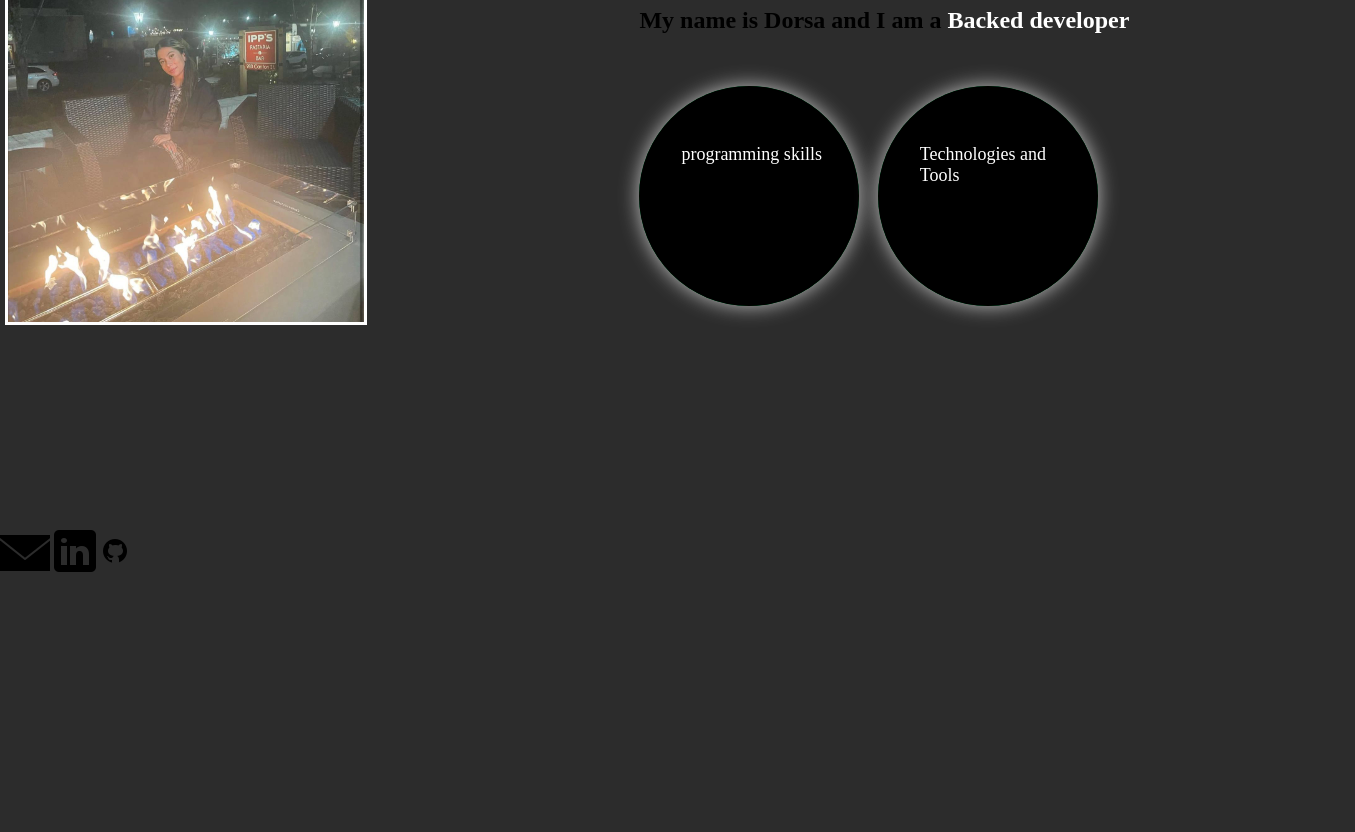
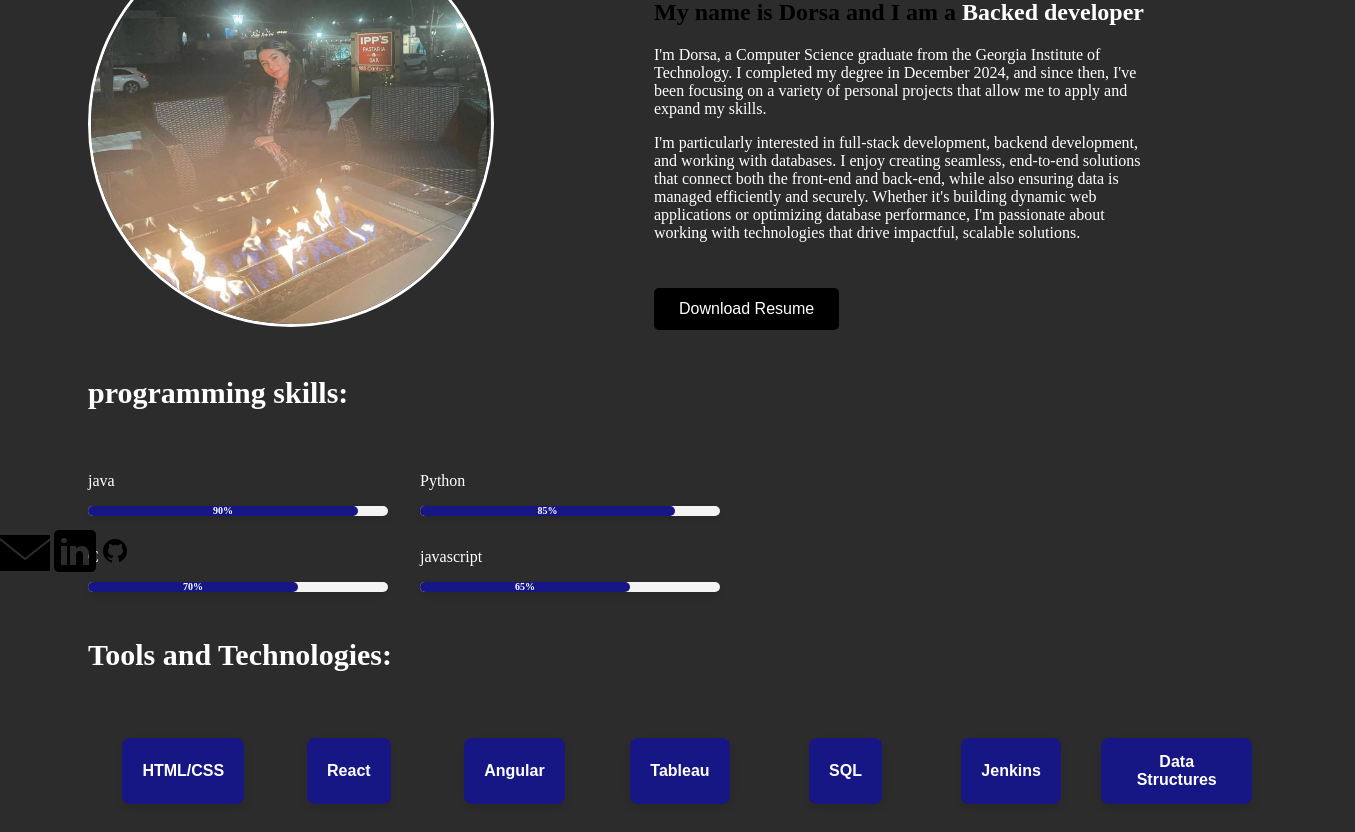
Before and after one commit to dorsaaj/dorsaaj.github.io, a React (Create React App) app: page / in a window 1280 px wide. Shown: the part 220-1052 px from the top of the page, 1355 px wide, since content can reach past the window. Before the commit the page ends 800 px from the top, so only its background shows below. Built offline with nearby package versions, Linux system fonts and the light colour scheme.

Commit message:
changed the design

```diff
--- a/src/App.js
+++ b/src/App.js
@@ -2,7 +2,6 @@ import React, { Component } from 'react';
 import Navbar from './components/navbar/Navbar';
 import { BrowserRouter as Router, Route, Routes } from 'react-router-dom';
 import Header from './components/Header/Header';
-import AboutMe from './components/about-me /aboutMe';
 import ContactMe from './components/contact-me/contactMe';
 import Footer from './components/footer /Footer';
 import './App.css';
@@ -16,7 +15,6 @@ const App = () => {
       <Navbar /> {/* Navbar component */}
       <Routes>
         <Route path="/" element={<Header />} /> {/* Default route */}
-        <Route path="/aboutMe" element={<AboutMe/>} /> {/* Route for About Me */}
         <Route path="/contactMe" element={<ContactMe/>} />
       </Routes>
       <Footer/>
--- a/src/components/Header/Header.jsx
+++ b/src/components/Header/Header.jsx
@@ -2,31 +2,76 @@ import React, { useState, useEffect } from 'react';
 import dorsa from '../../images/dorsa.jpg';
 import './header.css';
 import Try from './../try /Try';
-
+import Introduction from '../introduction/Introduction';
 const Header = () => {
-  const texts = ["full stack developer", "Backed developer", "Front-end developer"];
+  const texts = ["Fullstack developer", "Backed developer", "Front-end developer"];
   const [currentIndex, setCurrentIndex] = useState(0);
 
   useEffect(() => {
     const intervalId = setInterval(() => {
       setCurrentIndex((prevIndex) => (prevIndex + 1) % texts.length);
-    }, 5000); // Change text every 5 seconds
+    }, 3000); // Change text every 5 seconds
 
     return () => clearInterval(intervalId);
   }, []);
 
   return (
     <div className="header-container">
+      <div className="main-head">
         <img src={dorsa} alt="dorsa pic" className="main-image" />
-      <div className="elements-container">
+        <div className="elements-container">
         <div className='text-container'>
         <h1>Hello and Welcome to my Website!</h1>
         <h2>
           My name is Dorsa and I am a <span className="dynamic-text">{texts[currentIndex]}</span>
         </h2>
+        <div className='text-div'>
+        <p className='paragraph'> I'm Dorsa, a Computer Science graduate from the Georgia Institute of Technology. I completed my degree in December 2024, and since then, I've been focusing on a variety of personal projects that allow me to apply and expand my skills.</p>
+        <p className='paragraph'>I'm particularly interested in full-stack development, backend development, and working with databases. I enjoy creating seamless, end-to-end solutions that connect both the front-end and back-end, while also ensuring data is managed efficiently and securely. Whether it's building dynamic web applications or optimizing database performance, I'm passionate about working with technologies that drive impactful, scalable solutions.</p>
         </div>
-        <div className='try-container'><Try/> </div>
+
+        </div>
+        <button
+        className="download-button"
+          onClick={() => window.location.href = 'Dorsa_resume.pdf'}
+          >
+            Download Resume
+            </button>
+        </div>
       </div>
+      <div className='skills-main'>
+        <p className='Programming-skill'><strong>programming skills:</strong></p>
+        <div className='row1'>
+        <div><p > java</p><div class="progress-container">
+        <div class="progress-bar-java">90%</div></div>
+        </div>
+        <div><p >Python</p><div class="progress-container">
+        <div class="progress-bar-python">85%</div></div>
+        </div>
+        </div>
+        <div className='row2'>
+        <div><p >C</p><div class="progress-container">
+        <div class="progress-bar-c">70%</div></div>
+        </div>
+        <div><p >javascript</p><div class="progress-container">
+        <div class="progress-bar-javascript">65%</div></div>
+        </div>
+        </div>
+        <p className='Programming-skill'><strong>Tools and Technologies:</strong></p>
+        <div class="tools-container">
+          <button class="tool-button">HTML/CSS</button>
+          <button class="tool-button">React</button>
+            <button class="tool-button">Angular</button>
+          <button class="tool-button">Tableau</button>
+          <button class="tool-button">SQL</button>
+          <button class="tool-button">Jenkins</button>
+          <button class="tool-button">Data Structures</button>
+        </div>
+
+
+      </div>
+
+
     </div>
   );
 }
--- a/src/components/Header/header.css
+++ b/src/components/Header/header.css
@@ -6,13 +6,11 @@
     border-color: white; /* Set border color to red */
     border-style: solid; /* Add border style */
     align-self: center; /* Center the image within the container */
+    border-radius: 50%;
   }
-  .header-container {
+  .main-head{
     display: flex;
     flex-direction: row;
-    gap:7rem;
-    align-items: center;
-    justify-content: center;
 
   }
 
@@ -38,6 +36,9 @@
     background-color: #2c2c2c; /* Set background color */
 
   }
+  .paragraph {
+    color:white;
+  }
 
   /* Text styling */
   .elements-container h1 {
@@ -55,6 +56,141 @@
   .header-container {
     margin-left: 5rem;
   }
+    .download-button {
+    background-color: black;
+    color: white;
+    padding: 12px 25px;
+    border: 5px;
+    border-color: white;
+    text-align: center;
+    font-size: 16px;
+    margin-top: -40px;
+    border-radius: 5px;
+    cursor: pointer;
+  }
+  .try-container{
+    margin-top: 20px;
+  }
+  .header-container {
+    display: flex;
+    flex-direction: column;
+    gap:1rem;
+  }
+      /* Container of the progress bar */
+      .progress-container {
+        width: 300px;  /* Full width */
+        background-color: #f3f3f3;  /* Light grey background */
+        border-radius: 10px;  /* Rounded corners */
+        box-shadow: 0 4px 6px rgba(0, 0, 0, 0.1);
+      }
+
+      /* Actual progress bar */
+      .progress-bar-java {
+        height: 10px;  /* Height of the progress bar */
+        width: 90%;  /* Set width to 90% for 90% completion */
+        background-color: #161684;  /* Green color */
+        border-radius: 10px;
+        text-align: center;
+        line-height: 10px;  /* Vertically centers the text */
+        color: white;  /* White text */
+        font-weight: bold;  /* Bold text */
+        font-size: x-small;
+
+      }
+      .progress-bar-python {
+        height: 10px;  /* Height of the progress bar */
+        width: 85%;  /* Set width to 90% for 90% completion */
+        background-color: #161684;  /* Green color */
+        border-radius: 10px;
+        text-align: center;
+        line-height: 10px;  /* Vertically centers the text */
+        color: white;  /* White text */
+        font-weight: bold;  /* Bold text */
+        font-size: x-small;
+
+      }
+      .progress-bar-c {
+        height: 10px;  /* Height of the progress bar */
+        width: 70%;  /* Set width to 90% for 90% completion */
+        background-color: #161684;  /* Green color */
+        border-radius: 10px;
+        text-align: center;
+        line-height: 10px;  /* Vertically centers the text */
+        color: white;  /* White text */
+        font-weight: bold;  /* Bold text */
+        font-size: x-small;
+
+      }
+      .progress-bar-javascript {
+        height: 10px;  /* Height of the progress bar */
+        width: 70%;  /* Set width to 90% for 90% completion */
+        background-color: #161684;  /* Green color */
+        border-radius: 10px;
+        text-align: center;
+        line-height: 10px;  /* Vertically centers the text */
+        color: white;  /* White text */
+        font-weight: bold;  /* Bold text */
+        font-size: x-small;
+
+      }
+      .skills-main p{
+        color: white;
+      }
+      .skills-main{
+        display: flex;
+        flex-direction: column;
+        gap:1rem;
+      }
+
+
+      .Programming-skill{
+        font-size: 30px;
+        color: white;
+      }
+ .row1{
+  display: flex;
+  flex-direction: row;
+  gap:2rem;
+ }
+ .row2{
+  display: flex;
+  flex-direction: row;
+  gap:2rem;
+ }
+ /* Container for the buttons */
+.tools-container {
+  display: grid;
+  grid-template-columns: repeat(auto-fit, minmax(150px, 1fr));
+  gap: 15px;
+  padding: 20px;
+  justify-items: center;
+}
+.text-div{
+  height: 250px;
+  width:500px;
+}
+
+/* Style for the buttons */
+.tool-button {
+  background: #161684;
+  border: none;
+  border-radius: 8px;
+  color: white;
+  font-size: 16px;
+  font-weight: bold;
+  padding: 15px 20px;
+  text-align: center;
+  cursor: pointer;
+  transition: transform 0.2s ease, box-shadow 0.2s ease;
+  box-shadow: 0px 4px 8px rgba(0, 0, 0, 0.1);
+}
+
+/* Hover effect for the buttons */
+.tool-button:hover {
+  transform: translateY(-5px);
+  box-shadow: 0px 6px 12px rgba(0, 0, 0, 0.15);
+}
+
   @media screen and (max-width:850px) {
     .main-image {
       width: 200px; /* Set image width */
@@ -89,36 +225,58 @@
   }
 
   @media screen and (max-width:550px) {
-    .try-container{
-      margin-left: 11rem;
-    }
     .main-image {
-      width: 200px; /* Set image width */
-      height: 200px; /* Set image height */
+      width: 300px; /* Set image width */
+      height: 300px; /* Set image height */
     }
     .header-container {
       margin-left: 0rem;
+      gap:0rem;
     }
-    .header-container {
+    .text-container{
+      margin-right: 9rem;
+      gap:0;
+    }
+    .text-div{
+      height: 100px;
+      width:300px;
+
+    }
+    .main-head{
       display: flex;
       flex-direction: column;
       align-items: center;
       justify-content: center;
-      gap:0;
 
     }
     .elements-container{
-      margin-left: 0px;
-      display: flex; /* Flexbox to arrange child items */
-      flex-direction: column; /* Arrange items vertically */
-      justify-content: flex-start; /* Align items at the top */
-      align-items: flex-start; /* Align items to the left */
+      gap: 1rem;
     }
+
     .text-container {
       font-size:xx-small;
       gap:0;
       margin-bottom: 0rem;
       margin-left: 10rem;
     }
+    .download-button {
+      background-color: black;
+      color: white;
+      padding: 10px 10px;
+      border: 20px;
+      border-color: white;
+      text-align: center;
+      font-size: 8px;
+      margin-top: 0px;
+      cursor: pointer;
+      margin-left: 10rem;
+    }
+    .skills-main {
+      transform: scale(.5);
+      margin-top: -9rem;
+
+    }
+
+
 
   }
--- a/src/components/about-me /aboutMe.jsx
+++ /dev/null
@@ -1,19 +0,0 @@
-import React from 'react';
-import Header from '../Header/Header'; // Ensure this path is correct
-import './aboutme.css'
-
-const AboutMe = () => {
-  return (
-    <div>
-      <Header />  {/* Corrected: opening tag for Header */}
-      <p className='text-box'>
-        Hello!<br/>
-        This is Dorsa.
-        I am a Computer science graduate from Georgia Institution of Technology.<br/>
-        I graduated from Georgia Tech in December of 2024, and now I'm working on several personal projects.
-      </p>
-    </div>
-  );
-};
-
-export default AboutMe;
--- a/src/components/about-me /aboutme.css
+++ /dev/null
@@ -1,3 +0,0 @@
-.text-box {
-    color:white;
-}
--- /dev/null
+++ b/src/components/introduction/Introduction.jsx
@@ -0,0 +1,15 @@
+import React from 'react'
+
+const Introduction = () => {
+  return (
+    <div className='main-intro'>
+    <h1>skills:</h1>
+
+
+
+
+    </div>
+  )
+}
+
+export default Introduction
--- a/src/components/navbar/Navbar.jsx
+++ b/src/components/navbar/Navbar.jsx
@@ -19,7 +19,6 @@ const Navbar = () => {
       <div className="gpt3__navbar-links">
         <div className="gpt3__navbar-links_container">
           <p><Link  className="a1" to="/">Home</Link></p>
-          <p><Link  className="a1" to="/aboutMe">About me</Link></p>
           <p><Link  className="a1" to="/contactMe" >Contact me</Link></p>
           <p><a  className="a1"href="Dorsa_resume.pdf"download={"Dorsa_resume.pdf"}>Resume</a></p>
           <p><a  className="a1" href="https://www.linkedin.com/in/dorsa-ajami/">LinkedIn</a></p>
@@ -34,7 +33,6 @@ const Navbar = () => {
         <div className="gpt3__navbar-menu_container scale-up-center">
           <div className="gpt3__navbar-menu_container-links">
           <p><Link className="a2" to="/">Home</Link></p>
-          <p><Link className="a2" to="/aboutMe">About me</Link></p>
           <p><Link className="a2" to="/contactMe" >Contact me</Link></p>
           <p><a  className="a2" href="Dorsa_resume.pdf"download={"Dorsa_resume.pdf"}>Resume</a></p>
           <p><a className="a2" href="https://www.linkedin.com/in/dorsa-ajami/">LinkedIn</a></p>
```
